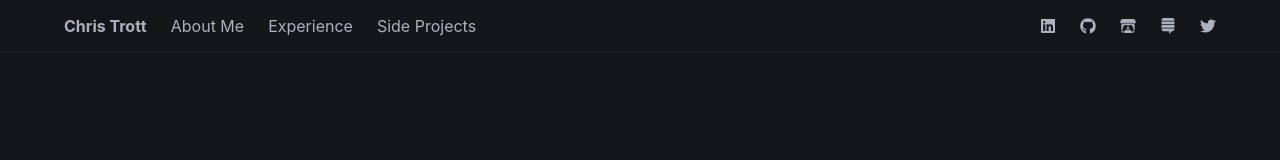
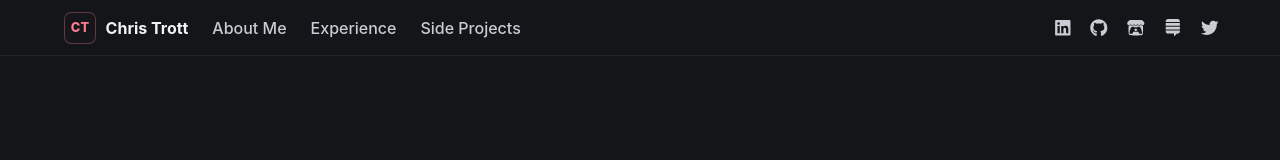
Before and after one commit to christrott/christrott.github.io, a React (Vite) app: page / in a window 1280 px wide. Shown: the top 160 px of the page. Built offline with nearby package versions, Linux system fonts and the light colour scheme.

Commit message:
improve navbar styles

```diff
--- a/src/components/Navbar/Navbar.jsx
+++ b/src/components/Navbar/Navbar.jsx
@@ -1,4 +1,4 @@
-import React, { useState } from 'react';
+import React, { useEffect, useState } from 'react';
 import { FaGithub, FaItchIo, FaLinkedin, FaStackExchange, FaTwitter, FaUnity } from 'react-icons/fa';
 import './Navbar.scss';
 
@@ -17,38 +17,94 @@ const socialLinks = [
     { label: 'Unity Answers', href: 'https://answers.unity.com/users/152903/viokyma.html', icon: <FaUnity />, hidden: true },
 ];
 
+// Highlights the nav link for whichever section is in the middle of the screen
+const useActiveSection = (ids) => {
+    const [active, setActive] = useState(null);
+    useEffect(() => {
+        if (typeof IntersectionObserver === 'undefined') return undefined;
+        const observer = new IntersectionObserver(
+            (entries) => entries.forEach((entry) => {
+                if (entry.isIntersecting) setActive(entry.target.id);
+            }),
+            { rootMargin: '-45% 0px -50% 0px' },
+        );
+        ids.forEach((id) => {
+            const el = document.getElementById(id);
+            if (el) observer.observe(el);
+        });
+        const hero = document.getElementById('top');
+        if (hero) observer.observe(hero);
+        return () => observer.disconnect();
+    }, [ids]);
+    return active;
+};
+
+// True once the page has scrolled away from the top (adds a shadow under the nav)
+const useScrolled = () => {
+    const [scrolled, setScrolled] = useState(false);
+    useEffect(() => {
+        const onScroll = () => setScrolled(window.scrollY > 8);
+        onScroll();
+        window.addEventListener('scroll', onScroll, { passive: true });
+        return () => window.removeEventListener('scroll', onScroll);
+    }, []);
+    return scrolled;
+};
+
+const sectionIds = sections.map((s) => s.id);
+
 const Navbar = () => {
     const [isMenuOpen, setIsMenuOpen] = useState(false);
+    const activeSection = useActiveSection(sectionIds);
+    const scrolled = useScrolled();
     const toggleMenu = () => setIsMenuOpen(!isMenuOpen);
     const closeMenu = () => setIsMenuOpen(false);
 
     return (
-        <nav className="navbar" role="navigation" aria-label="main navigation">
+        <nav className={`navbar site-nav${scrolled ? ' is-scrolled' : ''}`} aria-label="main navigation">
             <div className="container">
                 <div className="navbar-brand">
-                    <a className="navbar-item brand-name" href="#top" onClick={closeMenu}>Chris Trott</a>
-                    <a role="button" className={isMenuOpen ? "navbar-burger is-active" : "navbar-burger"} aria-label="menu" aria-expanded={isMenuOpen} onClick={toggleMenu}>
+                    <a className="navbar-item brand" href="#top" onClick={closeMenu}>
+                        <span className="brand-mark" aria-hidden="true">CT</span>
+                        <span className="brand-name">Chris Trott</span>
+                    </a>
+                    <button
+                        type="button"
+                        className={isMenuOpen ? 'navbar-burger is-active' : 'navbar-burger'}
+                        aria-label={isMenuOpen ? 'Close menu' : 'Open menu'}
+                        aria-expanded={isMenuOpen}
+                        aria-controls="site-menu"
+                        onClick={toggleMenu}
+                    >
                         <span aria-hidden="true"></span>
                         <span aria-hidden="true"></span>
                         <span aria-hidden="true"></span>
                         <span aria-hidden="true"></span>
-                    </a>
+                    </button>
                 </div>
-                <div className={isMenuOpen ? "navbar-menu is-active" : "navbar-menu"}>
+                <div id="site-menu" className={isMenuOpen ? 'navbar-menu is-active' : 'navbar-menu'}>
                     <div className="navbar-start">
                         {sections.map(({ id, label }) => (
-                            <a key={id} className="navbar-item" href={`#${id}`} onClick={closeMenu}>{label}</a>
+                            <a
+                                key={id}
+                                className={`navbar-item section-link${activeSection === id ? ' is-current' : ''}`}
+                                href={`#${id}`}
+                                aria-current={activeSection === id ? 'location' : undefined}
+                                onClick={closeMenu}
+                            >
+                                {label}
+                            </a>
                         ))}
                     </div>
-                    <div className="navbar-end">
+                    <div className="navbar-end social-links">
                         {socialLinks.map(({ label, href, icon, hidden }) => (
-                            <a key={label} className={hidden ? "navbar-item is-hidden" : "navbar-item"} href={href} title={label} aria-label={label}>{icon}</a>
+                            <a key={label} className={hidden ? 'navbar-item social-link is-hidden' : 'navbar-item social-link'} href={href} title={label} aria-label={label}>{icon}</a>
                         ))}
                     </div>
                 </div>
             </div>
         </nav>
     );
-}
+};
 
 export default Navbar;
--- a/src/components/Navbar/Navbar.scss
+++ b/src/components/Navbar/Navbar.scss
@@ -1,15 +1,174 @@
-// Keep the nav visible while scrolling the single page
-.navbar {
+// Navbar styles. Everything is scoped to .navbar.site-nav so it wins over
+// Bulma's own navbar rules (Bulma's CSS is loaded after this file).
+$accent: #fa7c91;
+$nav-bg: rgba(20, 22, 26, 0.82);
+$text: #c9ccd3;
+$text-strong: #f2f3f5;
+
+.navbar.site-nav {
     position: sticky;
     top: 0;
     z-index: 30;
+    min-height: 3.5rem;
+    background-color: $nav-bg;
+    backdrop-filter: blur(10px);
+    -webkit-backdrop-filter: blur(10px);
     border-bottom: 1px solid rgba(255, 255, 255, 0.06);
+    transition: box-shadow 0.2s ease, background-color 0.2s ease;
+
+    &.is-scrolled {
+        background-color: rgba(20, 22, 26, 0.94);
+        box-shadow: 0 6px 20px rgba(0, 0, 0, 0.35);
+    }
+
+    // Shared item styles: no Bulma hover background, just colour changes
+    .navbar-item {
+        color: $text;
+        background-color: transparent;
+        transition: color 0.15s ease;
+
+        &:hover,
+        &:focus-visible {
+            color: $text-strong;
+            background-color: transparent;
+        }
+
+        &:focus-visible {
+            outline: 2px solid $accent;
+            outline-offset: -2px;
+            border-radius: 6px;
+        }
+    }
+
+    // Brand: small monogram + name
+    .brand {
+        display: flex;
+        align-items: center;
+        gap: 0.6rem;
+        font-weight: 700;
+        color: $text-strong;
+    }
+
+    .brand-mark {
+        display: inline-flex;
+        align-items: center;
+        justify-content: center;
+        width: 2rem;
+        height: 2rem;
+        border-radius: 0.45rem;
+        background-color: #14161a;
+        border: 1px solid rgba(250, 124, 145, 0.35);
+        color: $accent;
+        font-size: 0.8rem;
+        font-weight: 800;
+        letter-spacing: 0.02em;
+    }
+
+    // Section links: an accent bar slides in under the current / hovered link
+    .section-link {
+        position: relative;
+        font-weight: 500;
+
+        &::after {
+            content: '';
+            position: absolute;
+            left: 0.75rem;
+            right: 0.75rem;
+            bottom: 0.4rem;
+            height: 2px;
+            border-radius: 2px;
+            background-color: $accent;
+            transform: scaleX(0);
+            transform-origin: left;
+            transition: transform 0.2s ease;
+        }
+
+        &:hover::after {
+            transform: scaleX(0.5);
+        }
+
+        &.is-current {
+            color: $text-strong;
+
+            &::after {
+                transform: scaleX(1);
+            }
+        }
+    }
+
+    // Social icons
+    .social-link {
+        font-size: 1.1rem;
+        padding-left: 0.6rem;
+        padding-right: 0.6rem;
+
+        &:hover,
+        &:focus-visible {
+            color: $accent;
+        }
+    }
+
+    // Burger as a real button
+    .navbar-burger {
+        appearance: none;
+        background: none;
+        border: none;
+        cursor: pointer;
+        color: $accent;
+
+        &:focus-visible {
+            outline: 2px solid $accent;
+            outline-offset: -6px;
+            border-radius: 8px;
+        }
+    }
+
+    // Mobile menu panel
+    @media screen and (max-width: 1023px) {
+        .navbar-menu {
+            background-color: rgba(20, 22, 26, 0.98);
+            border-top: 1px solid rgba(255, 255, 255, 0.06);
+            box-shadow: 0 12px 24px rgba(0, 0, 0, 0.4);
+            padding: 0.5rem 0;
+        }
+
+        .section-link {
+            padding: 0.85rem 1.25rem;
+            font-size: 1.05rem;
+
+            &::after {
+                left: 0;
+                right: auto;
+                top: 0.6rem;
+                bottom: 0.6rem;
+                width: 3px;
+                height: auto;
+                transform: scaleY(0);
+            }
+
+            &:hover::after {
+                transform: scaleY(0.5);
+            }
+
+            &.is-current::after {
+                transform: scaleY(1);
+            }
+        }
+
+        .social-links {
+            display: flex;
+            gap: 0.25rem;
+            padding: 0.5rem 0.75rem 0.25rem;
+            margin-top: 0.25rem;
+            border-top: 1px solid rgba(255, 255, 255, 0.06);
+        }
+    }
 }
 
-.navbar .navbar-burger {
-    color: var(--bulma-link-text);
+@media (prefers-reduced-motion: reduce) {
+    .navbar.site-nav,
+    .navbar.site-nav .navbar-item,
+    .navbar.site-nav .section-link::after {
+        transition: none;
+    }
 }
-
-.navbar .brand-name {
-    font-weight: 700;
-}
```
Also changed, not shown: 1 other file (tests, documents, lock files or other folders).
